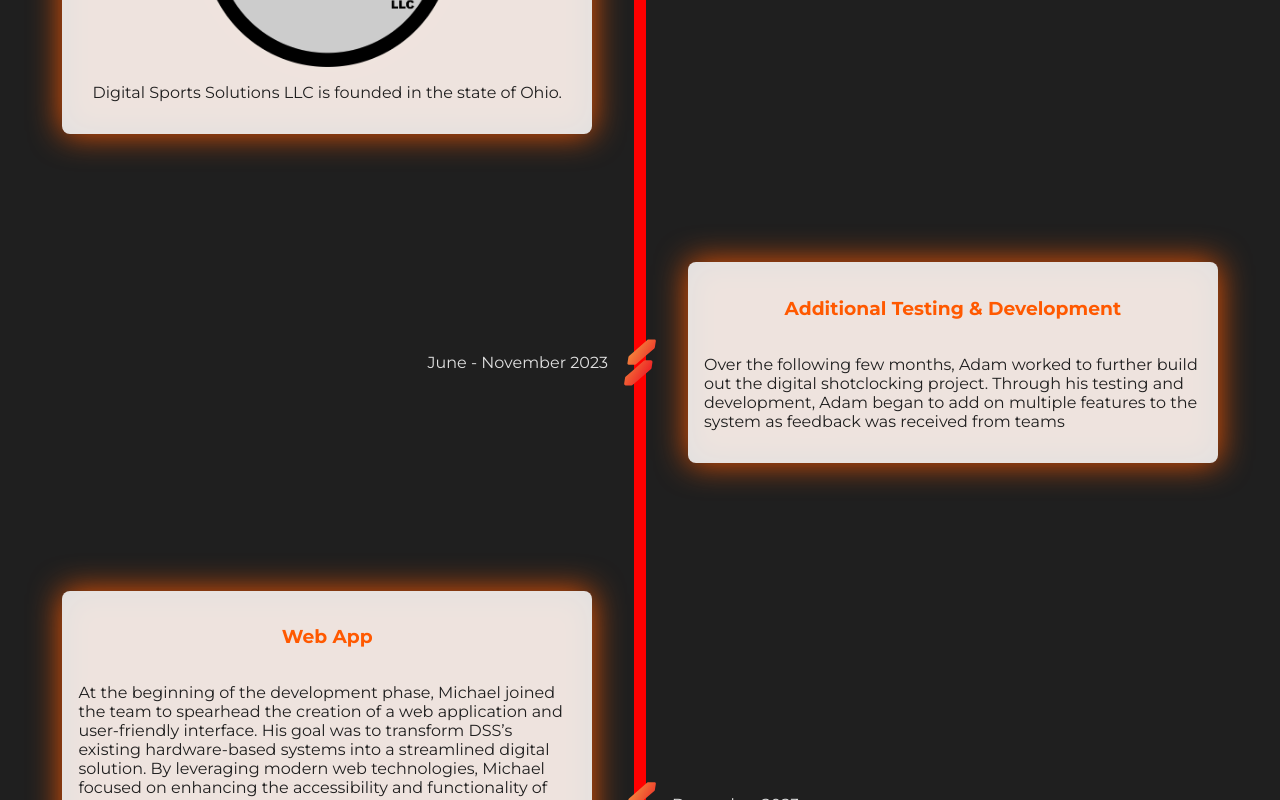
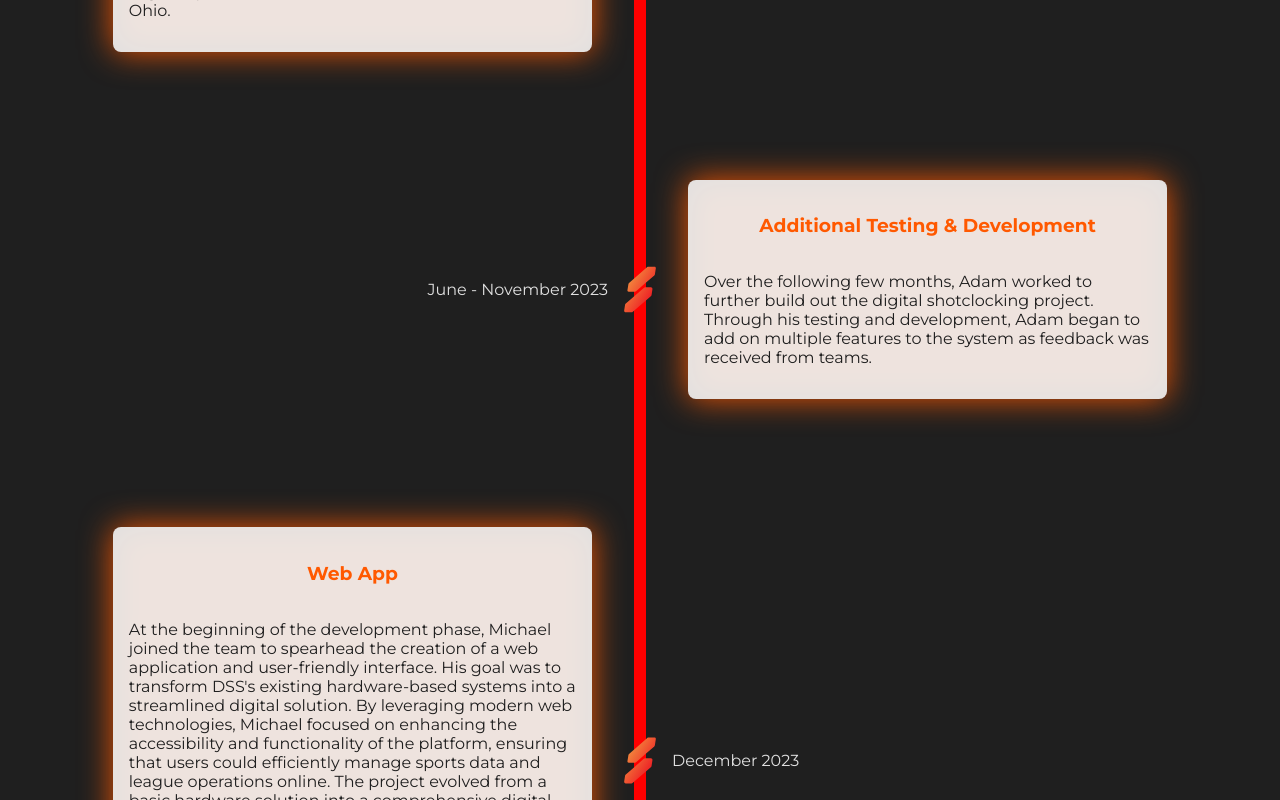
Before and after one commit to Digital-Sports-Solutions-Official/DSS-website, a React (Vite) app: page /about in a window 1280 px wide. Shown: the part 2000-2800 px from the top of the page. Built offline with nearby package versions, Linux system fonts and the light colour scheme.

Commit message:
Fix timeline typos and improve AlternatingMediaText

```diff
--- a/src/common_components/AlternatingMediaText.tsx
+++ b/src/common_components/AlternatingMediaText.tsx
@@ -6,9 +6,8 @@
     title: string;
     href?: string;
     imgURL?: string;
-    imgJSX?: JSX.Element;
-    descriptionText?: string;
-    descriptionJSX?: JSX.Element;
+    imgElement?: JSX.Element;
+    descriptionElement?: JSX.Element;
 }
 
 interface AlternatingMediaTextProps {
@@ -26,17 +25,12 @@
                 <div className={`entry ${isEven(index) ? '' : 'odd'}`} key={index}>
                     <a className='title' href={entry.href} target='_blank'>
                         <img src={entry.imgURL} draggable="false" />
-                        {entry.imgJSX && entry.imgJSX}
+                        {entry.imgElement && entry.imgElement}
                         <h3>{entry.title}</h3>
                     </a>
 
                     <div>
-                        {entry.descriptionText?.split('\n').map((line, index) => (
-                            <p key={index}>
-                                {line}
-                            </p>
-                        ))}
-                        {entry.descriptionJSX && entry.descriptionJSX}
+                        {entry.descriptionElement && entry.descriptionElement}
                     </div>
                 </div>
             ))
--- a/src/routes/About/Events.tsx
+++ b/src/routes/About/Events.tsx
@@ -40,17 +40,17 @@
     {
         date: 'June - November 2023',
         title: 'Additional Testing & Development',
-        description: 'Over the following few months, Adam worked to further build out the digital shotclocking project. Through his testing and development, Adam began to add on multiple features to the system as feedback was received from teams',
+        description: 'Over the following few months, Adam worked to further build out the digital shotclocking project. Through his testing and development, Adam began to add on multiple features to the system as feedback was received from teams.',
     },
     {
         date: 'December 2023',
         title: 'Web App',
-        description: 'At the beginning of the development phase, Michael joined the team to spearhead the creation of a web application and user-friendly interface. His goal was to transform DSS’s existing hardware-based systems into a streamlined digital solution. By leveraging modern web technologies, Michael focused on enhancing the accessibility and functionality of the platform, ensuring that users could efficiently manage sports data and league operations online. The project evolved from a basic hardware solution into a comprehensive digital tool, designed to handle everything from team management and scheduling to real- time game statistics and performance analytics.The transition to this innovative approach not only improved the ease of use for clients but also positioned DSS as a leader in sports data management, offering a platform that integrates seamlessly with their hardware while expanding its capabilities.',
+        description: 'At the beginning of the development phase, Michael joined the team to spearhead the creation of a web application and user-friendly interface. His goal was to transform DSS\'s existing hardware-based systems into a streamlined digital solution. By leveraging modern web technologies, Michael focused on enhancing the accessibility and functionality of the platform, ensuring that users could efficiently manage sports data and league operations online. The project evolved from a basic hardware solution into a comprehensive digital tool, designed to handle everything from team management and scheduling to real- time game statistics and performance analytics. The transition to this innovative approach not only improved the ease of use for clients but also positioned DSS as a leader in sports data management, offering a platform that integrates seamlessly with their hardware while expanding its capabilities.',
     },
     {
         date: 'April 2024',
         title: '2024 NCDA Nationals Demo',
-        description: 'Following up on their previous success, the DSS team demoed their second prototype at NCDA Nationals 2024 hosted at The Ohio State University. This test expanded upon last year’s by including the hardware improvements and newly created web app. This test highlighted the additional functionality that an expanded ecosystem could provide, along with making match results more accessible to players and fans.',
+        description: 'Following up on their previous success, the DSS team demoed their second prototype at NCDA Nationals 2024 hosted at The Ohio State University. This test expanded upon last year\'s by including the hardware improvements and newly created web app. This test highlighted the additional functionality that an expanded ecosystem could provide, along with making match results more accessible to players and fans.',
         embed:
             <div className="embed-container-insta">
                 <InstagramEmbed url="https://www.instagram.com/p/C5qUbMcgfZ2/" />
--- a/src/routes/About/Team.tsx
+++ b/src/routes/About/Team.tsx
@@ -15,14 +15,14 @@
         name: "Adam Flis",
         title: "CTO",
         href: "https://www.linkedin.com/in/adam-flis/",
-        description: "Founder and Chief Technical Officer of Digital Sports Solutions LLC. Adam is set to graduate from The Ohio State University in May 2025 with a B.S. in Computer Science and Engineering and a minor in Entrepreneurship and Innovation. Adam is the lead software developer for the Clkr hardware modules and drives company innovation with new ideas.",
+        description: "Founder and Chief Technical Officer of Digital Sports Solutions LLC. Adam is set to graduate from The Ohio State University in May 2025 with a B.S. in Computer Science and Engineering and a minor in Entrepreneurship and Innovation. Adam is the lead software developer for the tinyLeague hardware modules and drives company innovation with new ideas.",
         picture: "team/cute.jpg",
     },
     {
         name: "Andrew Flis",
         title: "CEO",
         href: "https://www.linkedin.com/in/andrew-flis-12b665159/",
-        description: "Co-Founder and Chief Executive Officer of Digital Sports Solutions LLC. Andrew is a graduate of The Ohio State University with a Bachelors in Electrical and Computer Engineering. Responsible for the hardware and electrical design of the Clkr hardware suite, along with the company's marketing and public relations.",
+        description: "Co-Founder and Chief Executive Officer of Digital Sports Solutions LLC. Andrew is a graduate of The Ohio State University with a Bachelors in Electrical and Computer Engineering. Responsible for the hardware and electrical design of the tinyLeague hardware suite, along with the company's marketing and public relations.",
         picture: "team/andrew.jpg",
     },
     {
--- a/src/routes/About/Timeline.css
+++ b/src/routes/About/Timeline.css
@@ -1,8 +1,12 @@
 /* Noah Klein */
 
-.Timeline.Timeline {
+.Timeline {
     position: relative;
     margin-bottom: 10rem;
+    width: 100%;
+    max-width: 1200px;
+    padding: 0 2rem;
+    box-sizing: border-box;
 }
 
 .Timeline .entry {
--- a/src/routes/Home/Landing.css
+++ b/src/routes/Home/Landing.css
@@ -106,8 +106,8 @@
     }
 
     .Landing .slogan-holder{
-        line-height: clamp(3rem, 15vw, 9rem);
-        font-size: clamp(3rem, 15vw, 8rem);
+        line-height: clamp(3rem, 16.5vw, 9rem);
+        font-size: clamp(3rem, 16.5vw, 8rem);
     }
 
     .Landing .slogan-holder p {
--- a/src/routes/Home/Partners.tsx
+++ b/src/routes/Home/Partners.tsx
@@ -10,7 +10,7 @@
         title: "",
         imgURL: 'logos/partners/NDA-logo.png', // Get a transparent NDA logo
         href: "https://www.ndadodgeball.com/",
-        descriptionJSX:
+        descriptionElement:
             <>
                 <p>The <a href='https://www.ndadodgeball.com/' target='_blank'>National Dodgeball Association (NDA)</a> is a leading organization dedicated to promoting and governing the sport of dodgeball across the United States. Established with the goal of advancing dodgeball as a recognized and respected sport, the NDA organizes competitive leagues, tournaments, and events for players of all skill levels.</p>
                 <p>The NDA provides a structured environment for both recreational and professional players, ensuring consistent rules and fair play.It fosters a sense of community among dodgeball enthusiasts and emphasizes sportsmanship, teamwork, and physical fitness.Through its efforts, the NDA aims to grow the sport's popularity, create opportunities for player development, and establish dodgeball as a mainstream athletic pursuit.</p>
@@ -21,7 +21,7 @@
         title: "",
         imgURL: 'logos/partners/FlameBall-NCDA.png',
         href: "https://ncdadodgeball.com/",
-        descriptionJSX:
+        descriptionElement:
             <>
                 <p>The <a href='https://ncdadodgeball.com/' target='_blank'>National Collegiate Dodgeball Association (NCDA)</a> is the governing body for collegiate dodgeball in the United States. Established in 2005, the NCDA oversees the competitive dodgeball activities of colleges and universities across the nation. Its primary mission is to promote the growth of dodgeball as a collegiate sport by organizing tournaments, fostering sportsmanship, and encouraging team development.</p>
                 <p>The NCDA operates under a unique rule set designed specifically for collegiate competition, which emphasizes fast-paced, team-oriented play. Each season culminates in a national championship, where teams from various schools compete for the prestigious title. Beyond the competition, the NCDA strives to create a community of student-athletes, offering a platform for leadership, camaraderie, and personal growth through the sport of dodgeball.</p>
--- a/src/routes/Home/products.tsx
+++ b/src/routes/Home/products.tsx
@@ -21,7 +21,7 @@
 const clkBox: Product = {
     name: 'clkBox',
     imageUrl: '/clkBox.PNG',
-    description: 'Get your clkr hardware modules online with the clkBox. Effortlessly connect and manage your devices for quick, accurate match data presentation, with real-time data and statistics uploaded to your league\'s database. Easily customize and update your Clkr module layout directly on the device, allowing you to run your events smoothly and confidently every time.',
+    description: 'Get your tinyLeague hardware modules online with the clkBox. Effortlessly connect and manage your devices for quick, accurate match data presentation, with real-time data and statistics uploaded to your league\'s database. Easily customize and update your tinyLeague module layout directly on the device, allowing you to run your events smoothly and confidently every time.',
 }
 
 
--- a/src/themes.css
+++ b/src/themes.css
@@ -1,7 +1,9 @@
 /* Noah Klein */
 
 .Home,
-.CLKR {
+.tinyLeague,
+.Order,
+.About {
     display: flex;
     flex-direction: column;
     align-items: center;
```
Also changed, not shown: src/routes/TinyLeague/Ecosystem.tsx (+9 -6 lines).
